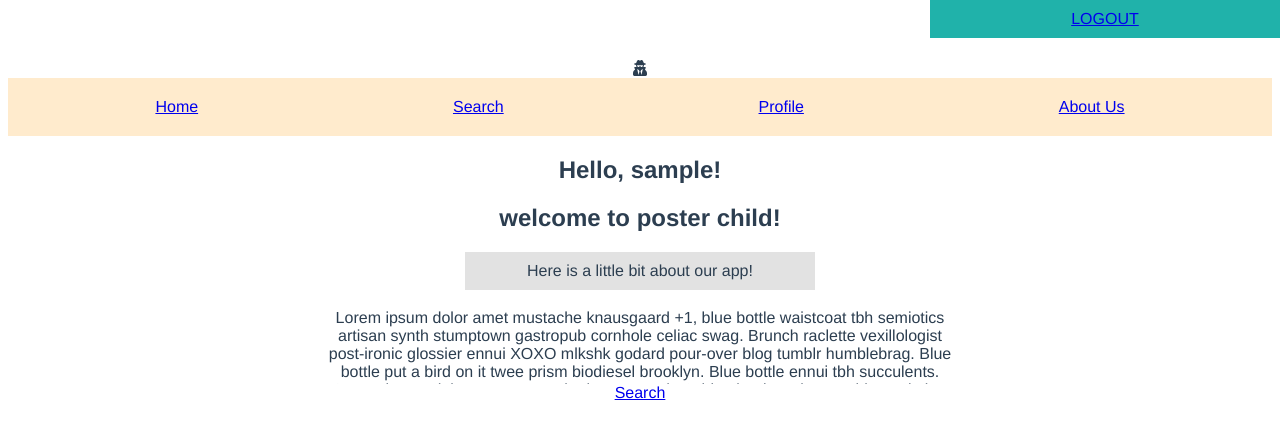
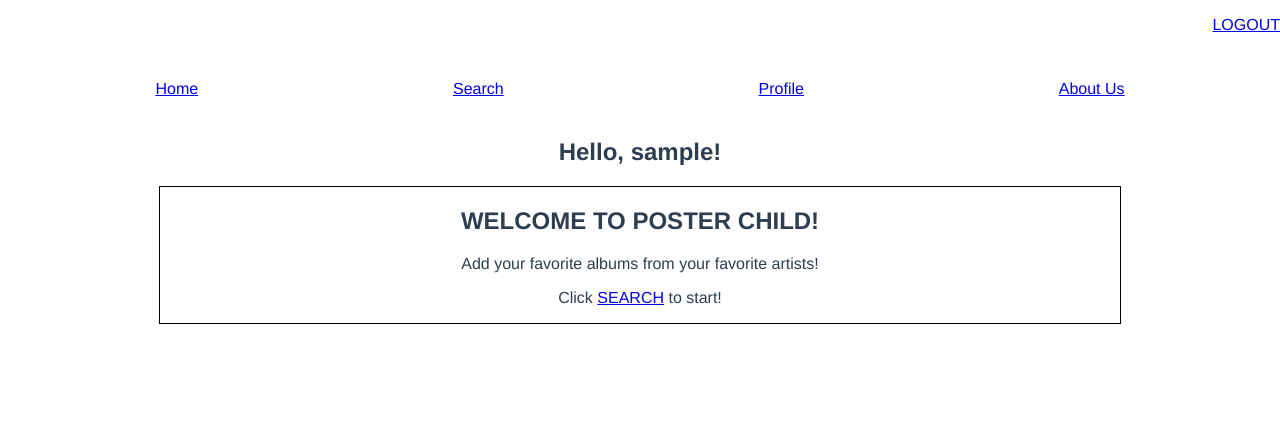
Before and after one commit to team-alarm-clock/app, a Vue app: page /artist-detail in a window 1280 px wide. Shown: the top 438 px of the page. Built offline with nearby package versions, Linux system fonts and the light colour scheme; sample sign-in values are in the browser's storage.

Commit message:
trying to switch branches

```diff
--- a/src/components/App.vue
+++ b/src/components/App.vue
@@ -1,6 +1,6 @@
 <template>
   <div id="app">
-  <font-awesome-icon icon="user-secret" />
+  <!-- <font-awesome-icon icon="user-secret" /> -->
    <header>
      <nav v-if="user">
         <Header />
@@ -93,7 +93,6 @@ export default {
   position: absolute;
   top: 0;
   right: 0;
-  background: lightseagreen;
 }
 
 </style>
--- a/src/components/auth/Auth.vue
+++ b/src/components/auth/Auth.vue
@@ -88,7 +88,7 @@ export default {
 };
 </script>
 
-<style>
+<style scoped>
 p {
     margin: 0 auto;
     margin-bottom: 19px;
--- a/src/components/auth/CredentialsForm.vue
+++ b/src/components/auth/CredentialsForm.vue
@@ -43,7 +43,7 @@ export default {
 };
 </script>
 
-<style>
+<style scoped>
 p {
     margin: 0 auto;
     margin-bottom: 19px;
--- a/src/components/home/Home.vue
+++ b/src/components/home/Home.vue
@@ -1,12 +1,8 @@
 <template>
     <section>
-        <h1>welcome to poster child!</h1>
-        <p>Here is a little bit about our app!</p>
-        <div id="filler">
-            Lorem ipsum dolor amet mustache knausgaard +1, blue bottle waistcoat tbh semiotics artisan synth stumptown gastropub cornhole celiac swag. Brunch raclette vexillologist post-ironic glossier ennui XOXO mlkshk godard pour-over blog tumblr humblebrag. Blue bottle put a bird on it twee prism biodiesel brooklyn. Blue bottle ennui tbh succulents.
-            Lorem ipsum dolor amet mustache knausgaard +1, blue bottle waistcoat tbh semiotics artisan synth stumptown gastropub cornhole celiac swag. Brunch raclette vexillologist post-ironic glossier ennui XOXO mlkshk godard pour-over blog tumblr humblebrag. Blue bottle put a bird on it twee prism biodiesel brooklyn. Blue bottle ennui tbh succulents.
-        </div>
-        <RouterLink to="/search">Search</RouterLink>
+        <h1>WELCOME TO POSTER CHILD!</h1>
+        <p>Add your favorite albums from your favorite artists!</p>
+        <p>Click <RouterLink to="/search">SEARCH</RouterLink> to start!</p>
     </section>
 </template>
 
@@ -16,11 +12,16 @@ export default {
 };
 </script>
 
-<style>
+<style scoped>
 #filler {
     width: 50vw;
     height: 75px;
     overflow: scroll;
     margin: auto;
 }
+section {
+    border: 1px black solid;
+    margin: auto;
+    width: 75vw;
+}
 </style>
--- a/src/components/profiles/FavoriteArtists.vue
+++ b/src/components/profiles/FavoriteArtists.vue
@@ -1,7 +1,8 @@
 <template>
   <section>
       <li v-on:click="onSelect(favorite)">
-        {{favorite.artist}}
+        Album: {{favorite.album}} |
+        Artist: {{favorite.artist}}
       </li>
   </section>
 </template>
--- a/src/components/search/Search.vue
+++ b/src/components/search/Search.vue
@@ -9,8 +9,6 @@
 </template>
 
 <script>
-
-
 export default {
   props: {
     search: String,
@@ -39,9 +37,13 @@ export default {
     }
   }
 };
-
 </script>
 
-<style>
-
+<style scoped>
+section {
+  border: 1px solid black;
+  width: 50vw;
+  margin: auto;
+  padding: 10px;
+}
 </style>
--- a/src/components/shared/Header.vue
+++ b/src/components/shared/Header.vue
@@ -15,7 +15,6 @@ export default {
 
 <style scoped>
 header {
-    background: blanchedalmond;
     padding: 20px;
     display: flex;
     justify-content: space-around;
--- a/src/services/api.js
+++ b/src/services/api.js
@@ -70,7 +70,6 @@ export default {
       headers: {
         'Authorization': 'Discogs key=ywNmMEUdTiredbCNzOTu, secret=uWhelbjFMNJQOBOXiuqGgiPJznmbsLJG'
       }
-
     }
     )
       .then(response => response.json());
```
Also changed, not shown: src/components/profiles/AlbumDetail.vue (deleted, +0 -15 lines), src/components/profiles/Profile.vue (+0 -24 lines).
